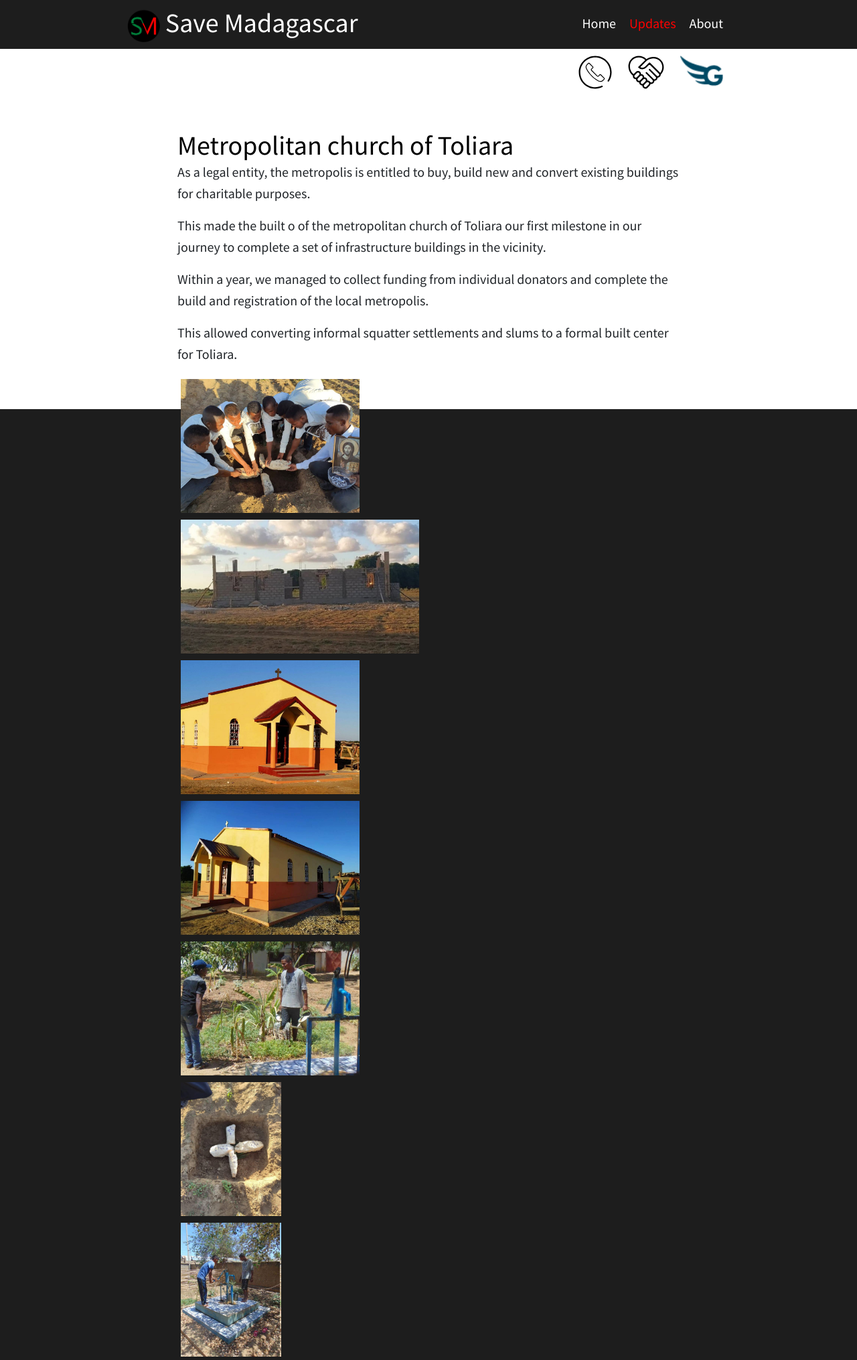
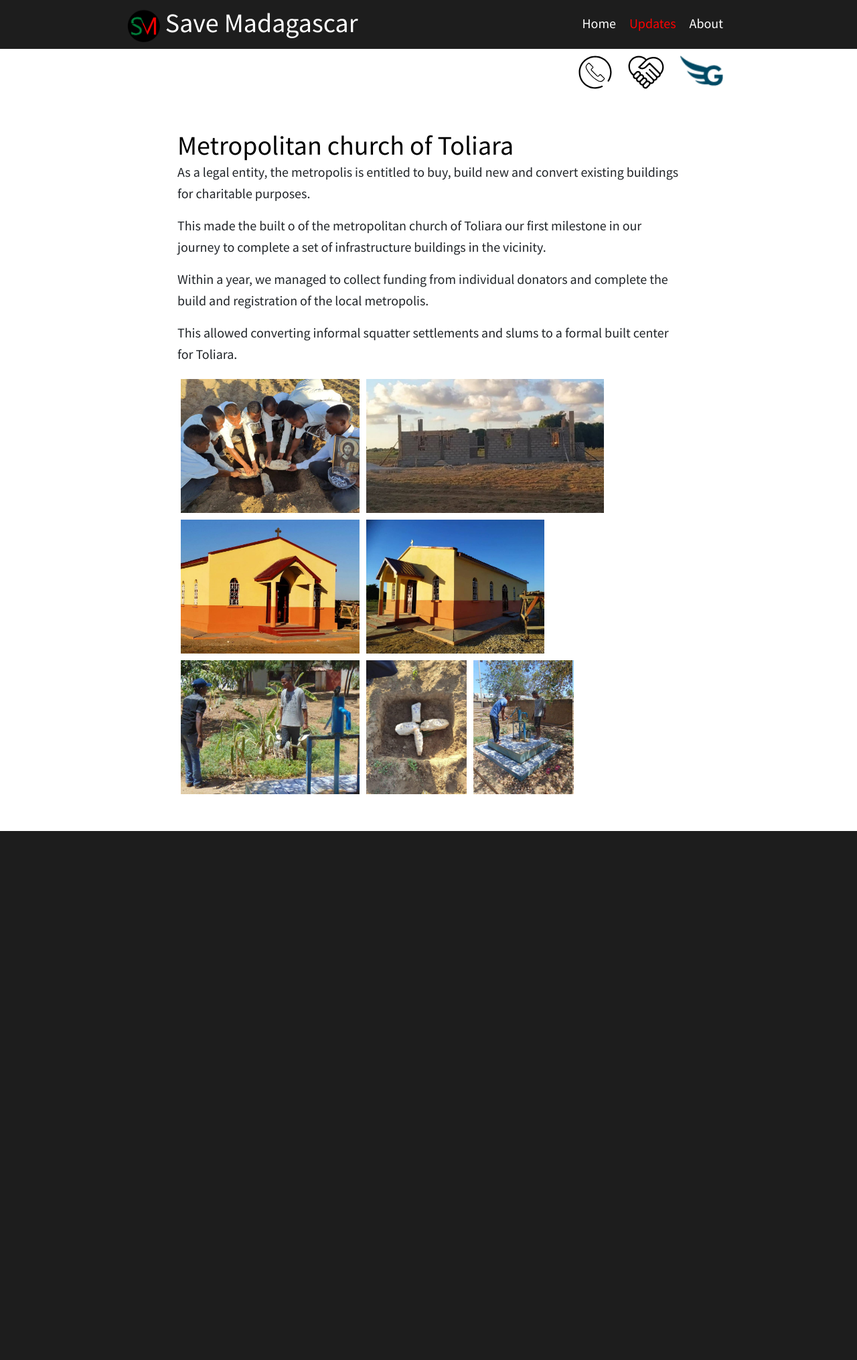
Before and after one commit to at07cm1/smadagascar_site, a Jekyll site: the page built from updates.html, in a window 1280 px wide. Shown: the whole page at 67% size. Built offline with Jekyll 4.4.1, drawn with Linux system fonts in a browser that asks for light colours; after the commit the page ends 1261 px from its top, so only the background shows below that.

Commit message:
gallery overflow fix

```diff
--- a/_layouts/post.html
+++ b/_layouts/post.html
@@ -8,6 +8,7 @@ layout: default
 	<div class="blog-post spacing">
 		{{ content }}
 		{% if page.gallery_images %}
+			<div>
 			{% for img in page.gallery_images %}
 				<div class="gallery">
 					<a target="_blank" href="{{ img }}">
@@ -15,6 +16,8 @@ layout: default
 					</a>
 				</div>
 			{% endfor %}
+			<div style="clear:both"></div>
+			</div>
 		{% endif %}
 	</div>
 </div>
--- a/updates.html
+++ b/updates.html
@@ -14,16 +14,16 @@ navigation_weight: 2
 					{% if post.gallery_images %}
 						<div>
 							{% for img in post.gallery_images %}
-								<div class="blog-post gallery">
+								<div class="gallery">
 								  <a target="_blank" href="{{ img }}">
 								    <img src="{{ img }}" width="600" height="400">
 								  </a>
 								</div>
 							{% endfor %}
+							<div style="clear:both"></div>
 						</div>
 					{% endif %}
 				</div>
-
 			{% endif %}
 		{% endfor %}
 	</div>
```
